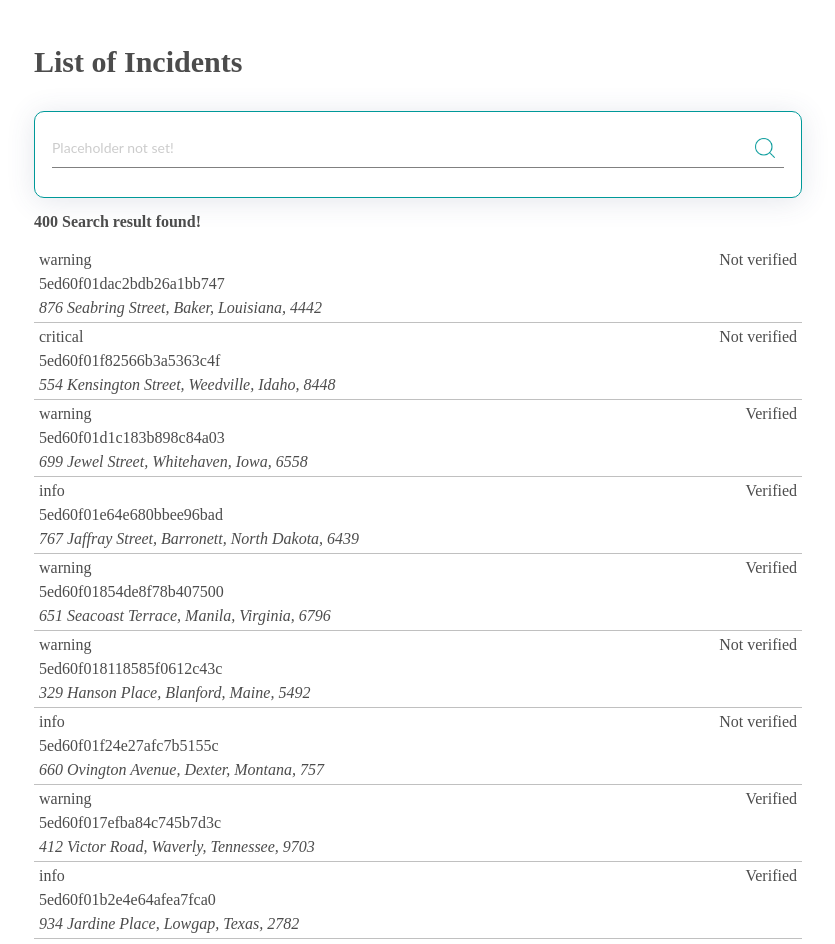
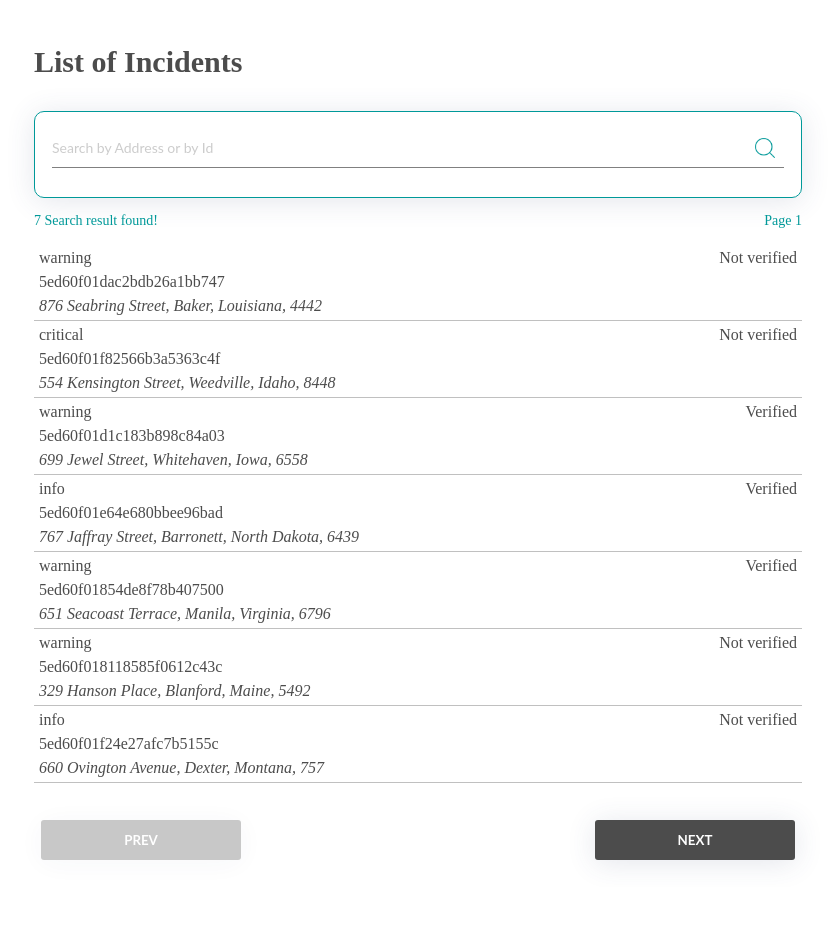
Before and after one commit to mtrabelsi/mos-system, a React (Create React App) app: page / in a window 1280 px wide. Shown: the top 944 px of the page, without its empty margins (222-1057 px from the left). After the commit the page ends 887 px from the top, so only its background shows below. Built offline with nearby package versions, Linux system fonts and the light colour scheme.

Commit message:
[Pagination] Added Pagination system

```diff
--- a/src/api/index.ts
+++ b/src/api/index.ts
@@ -37,6 +37,9 @@ export function updateData(newIncident: IncidentType) : boolean {
   return true;
 }
 
+export const paginate = (array : Array<any>, pageSize: number, pageNumber: number) => {
+  return array.slice((pageNumber - 1) * pageSize, pageNumber * pageSize);
+}
 
 export const filterList = (q: string, key: string, list: Array<IncidentType>): Array<IncidentType>  => {
     function escapeRegExp(s: string) {
--- /dev/null
+++ b/src/components/Pagination/atoms.tsx
@@ -0,0 +1,18 @@
+
+import s from 'styled-components';
+import { Button } from '../Button/atoms';
+
+
+export const RightNavigator = s(Button) `
+    margin-top: 10px
+`
+export const LeftNavigator = s(Button) `
+    margin-top: 10px
+`
+export const PaginationWrapper = s.section`
+    display: flex;
+    justify-content: space-between;
+    padding: 7px;
+    flex-wrap: wrap;
+    margin-top: 20px;
+`
--- a/src/components/Pagination/index.tsx
+++ b/src/components/Pagination/index.tsx
@@ -1,27 +1,66 @@
-import React from 'react'
-import Pagination from "react-js-pagination";
-import s from 'styled-components';
-const itemsCountPerPage = 7
+import React, { useState } from 'react'
+import {
+    RightNavigator,
+    LeftNavigator,
+    PaginationWrapper
+} from './atoms'
+import { PaginationCPropType, PageChangeSignature } from './types'
+import { ControlButtons, Button } from '../Button/atoms'
+import leftArrow from './../../icons/left-arrow.png'
+import rightArrow from './../../icons/right-arrow.png'
 
-
-const PaginationWrapper = s.section`
-    display: flex;
-    justify-content: center;
-`
-
-function PaginationC(props) {
-    //imit=25&offset=25
-    const { limit, offset, total, activePage, setActivePage }  = props
-
+function Pagination(props: PaginationCPropType) {
+    const {
+        limit,
+        offset,
+        setFilter,
+        lastQueriedLength,
+        itemsCountPerPage,
+        leftLabel,
+        rightLabel
+    }  = props
+    const FIRST_PAGE = 1
+    const [activePage, setActivePage] = useState<number>(FIRST_PAGE)
+    const handlePageChange : PageChangeSignature = (newPage) => {
+        setFilter({
+            limit,
+            offset: newPage * limit,
+            pageNumber: newPage
+        })
+        setActivePage(newPage)
+    }
     return (<PaginationWrapper>
-        <Pagination
-          activePage={activePage}
-          itemsCountPerPage={itemsCountPerPage}
-          totalItemsCount={total}
-          pageRangeDisplayed={5}
-          onChange={setActivePage}
-        />
+        <LeftNavigator
+            disabled={activePage === FIRST_PAGE}
+            onClick={(e: React.MouseEvent) => handlePageChange(activePage-1)}
+        >
+            {(leftLabel || 'Prev').toUpperCase()}
+        </LeftNavigator>
+        <RightNavigator
+            onClick={(e: React.MouseEvent) => handlePageChange(activePage+1)}
+            disabled={lastQueriedLength < itemsCountPerPage}
+        >
+            {(rightLabel || 'Next').toUpperCase()}
+        </RightNavigator>
+       {/*<ControlButtons>
+            <Button
+                customMargin="5px 0"
+                customWidth="280px"
+                iconLeft={leftArrow}
+                hasIconLeft
+                onClick={e => history.goBack()}
+                value="Prev"
+            />
+            <Button
+                customMargin="5px 0"
+                customWidth="280px"
+                iconRight={rightArrow}
+                hasIconRight
+                onClick={e => history.goBack()}
+                value="Next"
+            />
+       </ControlButtons>*/}
     </PaginationWrapper>)
 }
 
-export default PaginationC
+export default Pagination
--- /dev/null
+++ b/src/components/Pagination/types.tsx
@@ -0,0 +1,14 @@
+import { SearchFilter } from "../../pages/List/types"
+
+export type PaginationCPropType = {
+    itemsCountPerPage: number,
+    limit: number,
+    offset:number,
+    pageNumber?: number,
+    lastQueriedLength: number,
+    leftLabel?: string,
+    rightLabel?: string,
+    setFilter: (p: SearchFilter) => void
+}
+
+export type PageChangeSignature = (n: number) => void
--- a/src/index.scss
+++ b/src/index.scss
@@ -9,5 +9,5 @@ code {
 }
 
 div, span, section, h1, h2, h3, h4, label {
-  font-family: 'Lato,sans-serif';
+  font-family: 'sans-serif';
 }
--- /dev/null
+++ b/src/pages/List/atoms.tsx
@@ -0,0 +1,14 @@
+import s from 'styled-components'
+import { primarytColor, smFontSize } from '../../components/Global'
+
+export const SearchFeedback = s.section`
+    margin: 15px 0;
+    fontWeight: 'bold';
+    color: ${primarytColor};
+    font-size: ${smFontSize};
+    display: flex;
+    justify-content: space-between;
+`
+export const SearchFeedbackItem = s.section`
+
+`
--- a/src/pages/List/index.tsx
+++ b/src/pages/List/index.tsx
@@ -1,20 +1,25 @@
 import React, { PropsWithChildren, useState, useEffect } from 'react';
 import Layout from '../../components/Layout';
 import IncidentTable from '../../components/IncidentTable';
-import { getData } from '../../api';
+import { getData, paginate } from '../../api';
 import { RouteComponentProps } from 'react-router';
 import { ControlButtons } from '../../components/Button/atoms';
 import Button from '../../components/Button'
-import leftArrow from './../../icons/left-arrow.png'
-import rightArrow from './../../icons/right-arrow.png'
+
 import InputSearch from '../../components/InputSearch';
 import { IncidentType } from '../../api/types';
+import { SearchFilter } from './types';
+import Pagination from '../../components/Pagination';
+import { SearchFeedback, SearchFeedbackItem } from './atoms';
+
+const MAX_PER_PAGE = 7
 
 
 const List : React.FC<RouteComponentProps & PropsWithChildren<{}> | {}> = (props) => {
     const { history } = props as RouteComponentProps
     const [keyword, setKeyword] =  useState<string>('')
     const [incidentData, setInsidents] =  useState<Array<IncidentType>>([])
+    const [filter, setFilter] = useState<SearchFilter>({ limit: MAX_PER_PAGE, pageNumber: 1 })
 
     const handleChange = (e) => {
         const value = e.target.value
@@ -22,41 +27,44 @@ const List : React.FC<RouteComponentProps & PropsWithChildren<{}> | {}> = (props
     }
 
     useEffect(() => {
-       const qIncidents = getData(keyword)
-       setInsidents(qIncidents)
-    }, [keyword])
+        let qIncidents = getData(keyword)
+        qIncidents = paginate(qIncidents, filter.limit, filter.pageNumber)
+        setInsidents(qIncidents)
+    }, [keyword, filter])
 
     return (<Layout title="List of Incidents" history={history} showBackButton={false}>
+
         <InputSearch
             value={keyword}
             onChange={handleChange}
             rightIconClickHandler={(shouldResetValue) => shouldResetValue && setKeyword('')}
+            placeholder="Search by Address or by Id"
         />
-        <div style={{ margin: '15px 0', fontWeight: 'bold' }}>
-            {incidentData.length} Search result found!
-        </div>
+
+        <SearchFeedback>
+            <SearchFeedbackItem>{incidentData.length} Search result found!</SearchFeedbackItem>
+            <SearchFeedbackItem>Page {filter.pageNumber}</SearchFeedbackItem>
+        </SearchFeedback>
+
         <IncidentTable
             incidents={incidentData}
             history={history}
         />
-        {/*<ControlButtons>
-            <Button
-                customMargin="5px 0"
-                customWidth="280px"
-                iconLeft={leftArrow}
-                hasIconLeft
-                onClick={e => history.goBack()}
-                value="Prev"
-            />
-            <Button
-                customMargin="5px 0"
-                customWidth="280px"
-                iconRight={rightArrow}
-                hasIconRight
-                onClick={e => history.goBack()}
-                value="Next"
-            />
-        </ControlButtons>*/}
+
+        <Pagination
+            itemsCountPerPage={MAX_PER_PAGE}
+            lastQueriedLength={incidentData.length}
+            limit={filter.limit}
+            offset={filter.offset}
+            setFilter={(f: SearchFilter) => {
+                console.log(f);
+               setFilter({
+                   ...filter,
+                   pageNumber: f.pageNumber
+               })
+            }}
+        />
+
     </Layout>)
 }
 
--- /dev/null
+++ b/src/pages/List/types.tsx
@@ -0,0 +1,7 @@
+
+
+export type SearchFilter = {
+    offset?: number,
+    limit: number,
+    pageNumber?: number
+}
```
Also changed, not shown: 1 other file (tests, documents, lock files or other folders).
